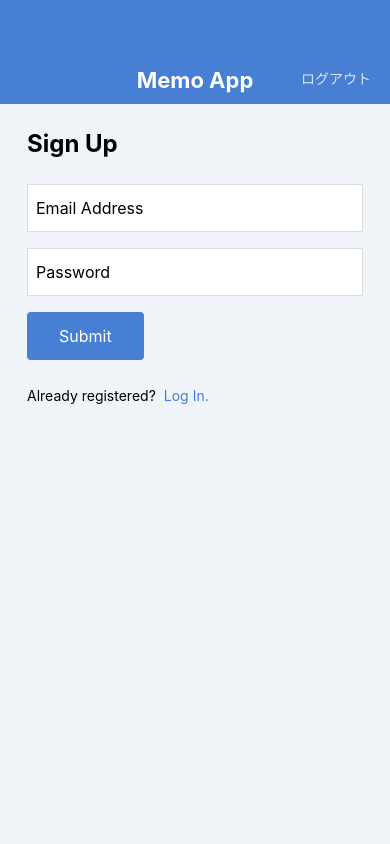
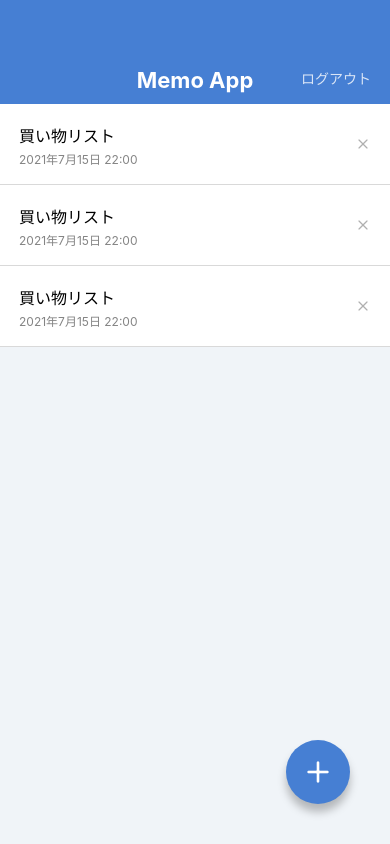
Before and after one commit to Issy-R/MemoApp202107, a React Native app: screen / in a window 390 px wide. Built offline with nearby package versions, Linux system fonts and the light colour scheme.

Commit message:
Make components Touchable

```diff
--- a/App.jsx
+++ b/App.jsx
@@ -8,6 +8,6 @@ import SignUpScreen from './src/screens/SignUpScreen';
 
 export default function App() {
   return (
-    <SignUpScreen />
+    <MemoListScreen />
   );
 }
--- a/src/components/Button.jsx
+++ b/src/components/Button.jsx
@@ -1,18 +1,23 @@
 import React from 'react';
-import { StyleSheet, View, Text } from 'react-native';
-import { string } from 'prop-types';
+import { StyleSheet, TouchableOpacity, Text } from 'react-native';
+import { func, string } from 'prop-types';
 
 export default function Button(props) {
-  const { label } = props;
+  const { label, onPress } = props;
   return (
-    <View style={styles.buttonContainer}>
+    <TouchableOpacity style={styles.buttonContainer} onPress={onPress}>
       <Text style={styles.buttonLabel}>{label}</Text>
-    </View>
+    </TouchableOpacity>
   );
 }
 
 Button.propTypes = {
   label: string.isRequired,
+  onPress: func,
+};
+
+Button.defaultProps = {
+  onPress: null,
 };
 
 const styles = StyleSheet.create({
--- a/src/components/CircleBotton.jsx
+++ b/src/components/CircleBotton.jsx
@@ -1,24 +1,26 @@
 import React from 'react';
-import { StyleSheet, View } from 'react-native';
-import { shape, string } from 'prop-types';
+import { StyleSheet, TouchableOpacity } from 'react-native';
+import { func, shape, string } from 'prop-types';
 import { Feather } from '@expo/vector-icons';
 
 export default function CircleBotton(props) {
-  const { style, name } = props;
+  const { style, name, onPress } = props;
   return (
-    <View style={[styles.circleBotton, style]}>
+    <TouchableOpacity style={[styles.circleBotton, style]} onPress={onPress}>
       <Feather name={name} size={32} color="white" />
-    </View>
+    </TouchableOpacity>
   );
 }
 
 CircleBotton.propTypes = {
   style: shape(),
   name: string.isRequired,
+  onPress: func,
 };
 
 CircleBotton.defaultProps = {
   style: null,
+  onPress: null,
 };
 
 const styles = StyleSheet.create({
--- a/src/components/MemoList.jsx
+++ b/src/components/MemoList.jsx
@@ -1,5 +1,7 @@
 import React from 'react';
-import { StyleSheet, Text, View } from 'react-native';
+import {
+  StyleSheet, Text, View, TouchableOpacity,
+} from 'react-native';
 import { Feather } from '@expo/vector-icons';
 
 export default function MemoList() {
@@ -10,27 +12,27 @@ export default function MemoList() {
           <Text style={styles.memoListItemTitle}>買い物リスト</Text>
           <Text style={styles.memoListItemDate}>2021年7月15日 22:00</Text>
         </View>
-        <View>
+        <TouchableOpacity>
           <Feather name="x" size={16} color="#b0b0b0" />
-        </View>
+        </TouchableOpacity>
       </View>
       <View style={styles.memoListItem}>
         <View>
           <Text style={styles.memoListItemTitle}>買い物リスト</Text>
           <Text style={styles.memoListItemDate}>2021年7月15日 22:00</Text>
         </View>
-        <View>
+        <TouchableOpacity>
           <Feather name="x" size={16} color="#b0b0b0" />
-        </View>
+        </TouchableOpacity>
       </View>
       <View style={styles.memoListItem}>
         <View>
           <Text style={styles.memoListItemTitle}>買い物リスト</Text>
           <Text style={styles.memoListItemDate}>2021年7月15日 22:00</Text>
         </View>
-        <View>
+        <TouchableOpacity>
           <Feather name="x" size={16} color="#b0b0b0" />
-        </View>
+        </TouchableOpacity>
       </View>
     </View>
   );
--- a/src/screens/LogInScreen.jsx
+++ b/src/screens/LogInScreen.jsx
@@ -1,6 +1,6 @@
 import React from 'react';
 import {
-  StyleSheet, View, Text, TextInput,
+  StyleSheet, View, Text, TextInput, TouchableOpacity,
 } from 'react-native';
 import AppBar from '../components/AppBar';
 import Button from '../components/Button';
@@ -16,7 +16,9 @@ export default function LogInScreen() {
         <Button label="Submit" />
         <View style={styles.footerContainer}>
           <Text style={styles.footerText}>Not registered?</Text>
-          <Text style={styles.footerLink}>Sign Up here!!</Text>
+          <TouchableOpacity>
+            <Text style={styles.footerLink}>Sign Up here!!</Text>
+          </TouchableOpacity>
         </View>
       </View>
 
--- a/src/screens/MemoEditScreen.jsx
+++ b/src/screens/MemoEditScreen.jsx
@@ -13,7 +13,7 @@ export default function MemoDetailScreen() {
       <View style={styles.inputContainer}>
         <TextInput value="買い物リスト" multiline style={styles.input} />
       </View>
-      <CircleBotton name="check" />
+      <CircleBotton name="check" onPress={() => { }} />
     </KeyboardSafeView>
   );
 }
--- a/src/screens/SignUpScreen.jsx
+++ b/src/screens/SignUpScreen.jsx
@@ -1,6 +1,6 @@
 import React from 'react';
 import {
-  StyleSheet, View, Text, TextInput,
+  StyleSheet, View, Text, TextInput, TouchableOpacity,
 } from 'react-native';
 import AppBar from '../components/AppBar';
 import Button from '../components/Button';
@@ -13,10 +13,12 @@ export default function SignUpScreen() {
         <Text style={styles.title}>Sign Up</Text>
         <TextInput value="Email Address" style={styles.input} />
         <TextInput value="Password" style={styles.input} />
-        <Button label="Submit" />
+        <Button label="Submit" onPress={() => { }} />
         <View style={styles.footerContainer}>
           <Text style={styles.footerText}>Already registered?</Text>
-          <Text style={styles.footerLink}>Log In.</Text>
+          <TouchableOpacity>
+            <Text style={styles.footerLink}>Log In.</Text>
+          </TouchableOpacity>
         </View>
       </View>
 
```
